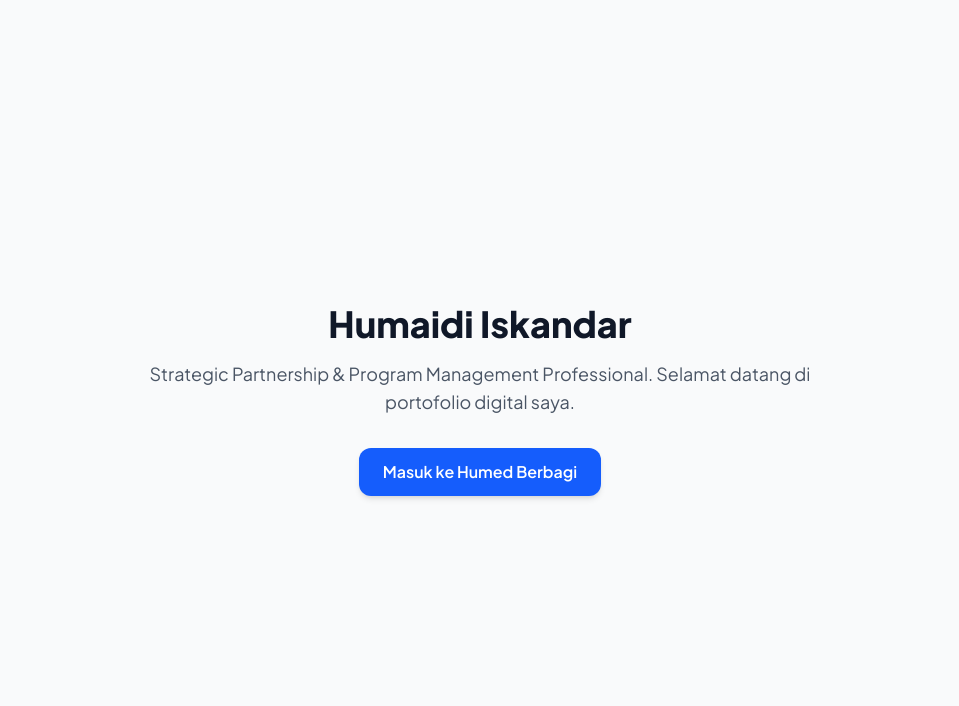
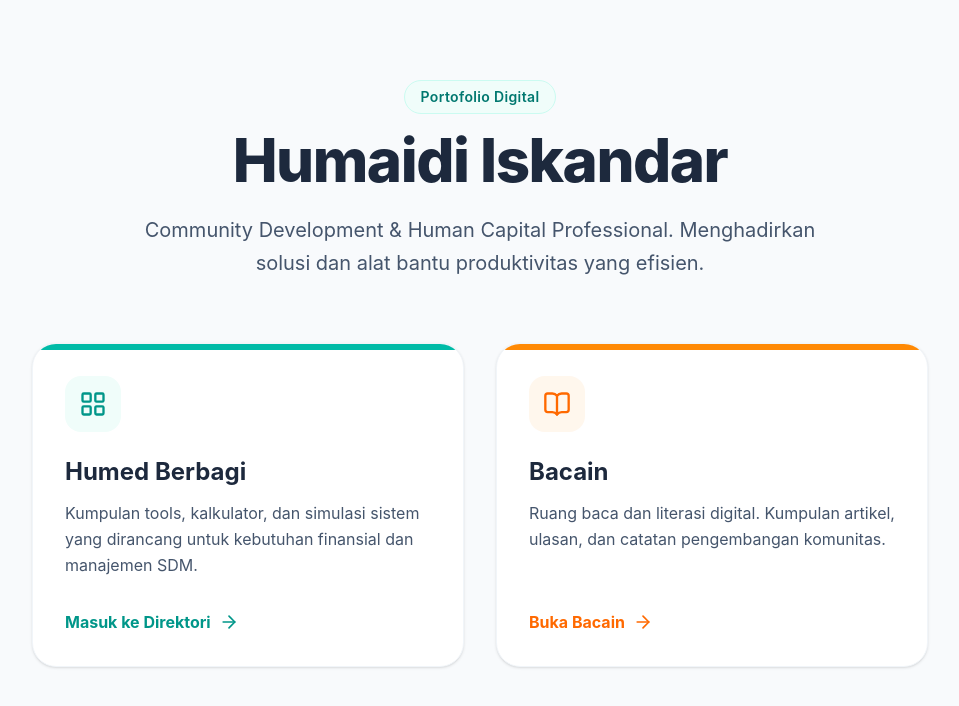
Before and after one commit to lifepageid-ops/humaidiiskandar-portfolio, a React (Vite) app: page / in a window 1280 px wide. Shown: the top 706 px of the page, without its empty margins (160-1119 px from the left). Built offline with nearby package versions, Linux system fonts and the light colour scheme.

Commit message:
Update App.tsx

```diff
--- a/src/App.tsx
+++ b/src/App.tsx
@@ -1,37 +1,105 @@
 import { BrowserRouter as Router, Routes, Route, Link } from 'react-router-dom';
+import { Briefcase, BookOpen, LayoutGrid, Calculator, Landmark, ArrowRight } from 'lucide-react';
 import FinanceApp from './modules/finance/src/App';
 import PayrollApp from './modules/payroll/src/App';
 
 const Home = () => (
-  <div className="min-h-screen bg-gray-50 flex flex-col items-center justify-center p-6 text-center">
-    <h1 className="text-4xl font-extrabold text-gray-900 mb-4">Humaidi Iskandar</h1>
-    <p className="text-lg text-gray-600 mb-8 max-w-2xl">
-      Strategic Partnership & Program Management Professional. Selamat datang di portofolio digital saya.
-    </p>
-    <Link to="/humed-berbagi" className="bg-blue-600 text-white px-6 py-3 rounded-xl font-semibold shadow-md hover:bg-blue-700 transition">
-      Masuk ke Humed Berbagi
+  <div className="min-h-screen bg-slate-50 flex flex-col items-center pt-20 p-6 font-sans">
+    {/* Header Section */}
+    <div className="max-w-4xl w-full text-center mb-16 relative">
+      <div className="inline-block mb-4 px-4 py-1.5 rounded-full bg-teal-50 border border-teal-100 text-teal-700 font-semibold text-sm tracking-wide">
+        Portofolio Digital
+      </div>
+      <h1 className="text-4xl md:text-6xl font-extrabold text-slate-800 mb-6 tracking-tight">
+        Humaidi Iskandar
+      </h1>
+      <p className="text-slate-600 text-lg md:text-xl max-w-2xl mx-auto leading-relaxed">
+        Community Development & Human Capital Professional. Menghadirkan solusi dan alat bantu produktivitas yang efisien.
+      </p>
+    </div>
+
+    {/* Main Menu Cards Container */}
+    <div className="grid md:grid-cols-2 gap-8 w-full max-w-4xl mb-16">
+
+      {/* Menu 1: Humed Berbagi */}
+      <Link to="/humed-berbagi" className="group bg-white rounded-3xl p-8 shadow-sm hover:shadow-xl border border-slate-100 transition-all duration-300 hover:-translate-y-1 relative overflow-hidden flex flex-col h-full">
+        <div className="absolute top-0 left-0 w-full h-1.5 bg-teal-500 transition-all duration-300 group-hover:h-2"></div>
+        <div className="w-14 h-14 bg-teal-50 rounded-2xl flex items-center justify-center mb-6 group-hover:scale-110 transition-transform duration-300">
+          <LayoutGrid className="text-teal-600 w-7 h-7" />
+        </div>
+        <h2 className="text-2xl font-bold text-slate-800 mb-3">Humed Berbagi</h2>
+        <p className="text-slate-600 mb-8 leading-relaxed flex-grow">
+          Kumpulan tools, kalkulator, dan simulasi sistem yang dirancang untuk kebutuhan finansial dan manajemen SDM.
+        </p>
+        <div className="flex items-center text-teal-600 font-bold group-hover:text-teal-700">
+          Masuk ke Direktori
+          <ArrowRight className="ml-2 w-5 h-5 transform group-hover:translate-x-1 transition-transform" />
+        </div>
+      </Link>
+
+      {/* Menu 2: Bacain */}
+      <Link to="/bacain" className="group bg-white rounded-3xl p-8 shadow-sm hover:shadow-xl border border-slate-100 transition-all duration-300 hover:-translate-y-1 relative overflow-hidden flex flex-col h-full">
+        <div className="absolute top-0 left-0 w-full h-1.5 bg-orange-400 transition-all duration-300 group-hover:h-2"></div>
+        <div className="w-14 h-14 bg-orange-50 rounded-2xl flex items-center justify-center mb-6 group-hover:scale-110 transition-transform duration-300">
+          <BookOpen className="text-orange-500 w-7 h-7" />
+        </div>
+        <h2 className="text-2xl font-bold text-slate-800 mb-3">Bacain</h2>
+        <p className="text-slate-600 mb-8 leading-relaxed flex-grow">
+          Ruang baca dan literasi digital. Kumpulan artikel, ulasan, dan catatan pengembangan komunitas.
+        </p>
+        <div className="flex items-center text-orange-500 font-bold group-hover:text-orange-600">
+          Buka Bacain
+          <ArrowRight className="ml-2 w-5 h-5 transform group-hover:translate-x-1 transition-transform" />
+        </div>
+      </Link>
+
+    </div>
+  </div>
+);
+
+const HumedBerbagi = () => (
+  <div className="min-h-screen bg-slate-50 flex flex-col items-center pt-16 md:pt-24 p-6 font-sans">
+    <div className="max-w-4xl w-full text-center mb-12">
+      <h1 className="text-4xl md:text-5xl font-extrabold text-slate-800 mb-4 tracking-tight">Humed Berbagi</h1>
+      <p className="text-slate-600 text-lg max-w-2xl mx-auto">Pilih aplikasi simulasi yang ingin Anda gunakan.</p>
+    </div>
+
+    <div className="grid md:grid-cols-2 gap-6 w-full max-w-3xl mb-12">
+      <Link to="/humed-berbagi/finance" className="bg-white rounded-2xl p-6 shadow-sm hover:shadow-md border border-slate-100 flex items-center gap-4 transition-all hover:border-teal-300">
+        <div className="p-3 bg-teal-50 rounded-xl">
+          <Landmark className="text-teal-600 w-6 h-6" />
+        </div>
+        <div className="text-left">
+          <h3 className="font-bold text-slate-800 text-lg">Pencatatan Keuangan</h3>
+          <p className="text-slate-500 text-sm">Dashboard & Tracker</p>
+        </div>
+      </Link>
+
+      <Link to="/humed-berbagi/payroll" className="bg-white rounded-2xl p-6 shadow-sm hover:shadow-md border border-slate-100 flex items-center gap-4 transition-all hover:border-orange-300">
+        <div className="p-3 bg-orange-50 rounded-xl">
+          <Calculator className="text-orange-500 w-6 h-6" />
+        </div>
+        <div className="text-left">
+          <h3 className="font-bold text-slate-800 text-lg">Sistem Payroll (TER)</h3>
+          <p className="text-slate-500 text-sm">Kalkulator PPh 21</p>
+        </div>
+      </Link>
+    </div>
+
+    <Link to="/" className="text-slate-500 hover:text-teal-600 font-medium transition-colors flex items-center">
+      ← Kembali ke Beranda Utama
     </Link>
   </div>
 );
 
-const HumedBerbagi = () => (
-  <div className="min-h-screen bg-gray-50 flex flex-col items-center pt-20 p-6 text-center">
-    <h1 className="text-3xl font-bold text-gray-900 mb-4">Humed Berbagi</h1>
-    <p className="text-gray-600 mb-10 max-w-lg">
-      Kumpulan tools dan simulasi aplikasi yang bermanfaat untuk kebutuhan finansial dan produktivitas Anda.
-    </p>
-
-    <div className="flex flex-col sm:flex-row justify-center gap-4 mb-12">
-      <Link to="/humed-berbagi/finance" className="bg-emerald-500 text-white px-6 py-4 rounded-xl font-semibold shadow-lg hover:bg-emerald-600 transition">
-        Aplikasi Pencatatan Keuangan
-      </Link>
-      <Link to="/humed-berbagi/payroll" className="bg-teal-600 text-white px-6 py-4 rounded-xl font-semibold shadow-lg hover:bg-teal-700 transition">
-        Aplikasi Payroll & PPh 21 (TER)
-      </Link>
-    </div>
-
-    <Link to="/" className="text-blue-500 hover:underline font-medium">
-      &larr; Kembali ke Profil Utama
+// Placeholder untuk menu Bacain
+const Bacain = () => (
+  <div className="min-h-screen bg-slate-50 flex flex-col items-center justify-center p-6 text-center font-sans">
+    <BookOpen className="w-16 h-16 text-orange-400 mb-6" />
+    <h1 className="text-3xl font-bold text-slate-800 mb-4">Modul Bacain</h1>
+    <p className="text-slate-600 mb-8 max-w-md">Fitur ini sedang dalam tahap pengembangan. Segera hadir untuk pengalaman literasi digital Anda.</p>
+    <Link to="/" className="px-6 py-2.5 bg-white border border-slate-200 text-slate-600 rounded-full hover:bg-slate-50 hover:text-orange-500 transition-colors">
+      Kembali ke Beranda
     </Link>
   </div>
 );
@@ -44,6 +112,7 @@ export default function App() {
         <Route path="/humed-berbagi" element={<HumedBerbagi />} />
         <Route path="/humed-berbagi/finance" element={<FinanceApp />} />
         <Route path="/humed-berbagi/payroll" element={<PayrollApp />} />
+        <Route path="/bacain" element={<Bacain />} />
       </Routes>
     </Router>
   );
```
